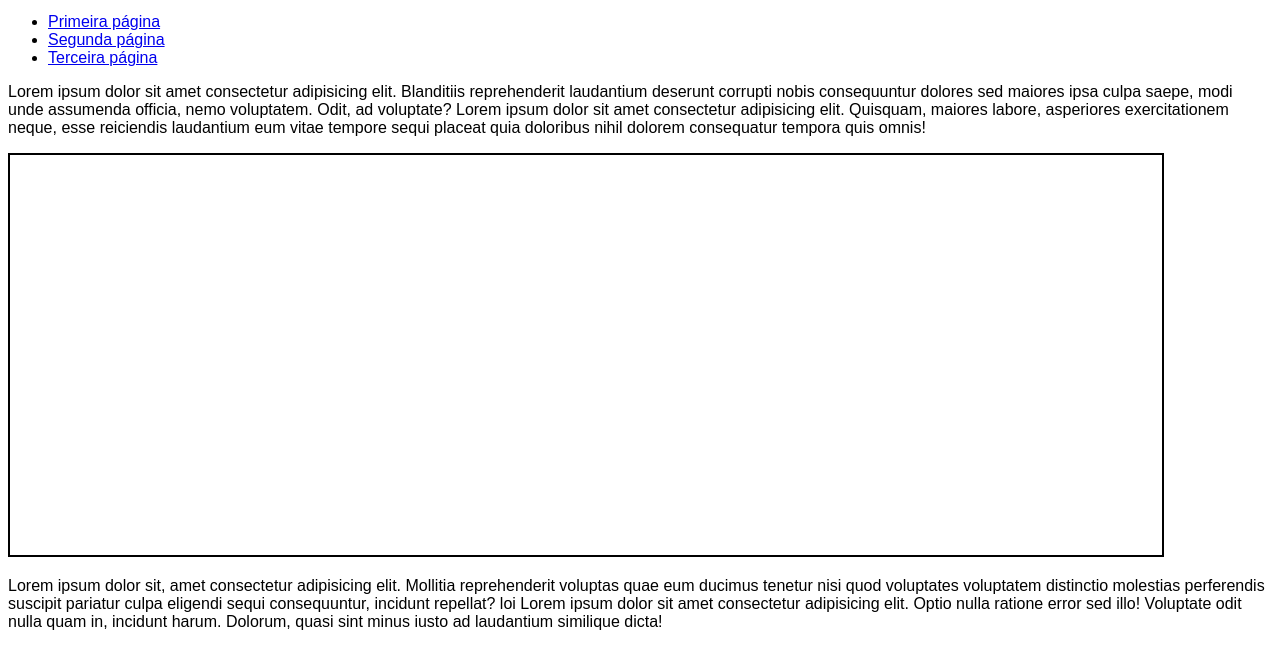
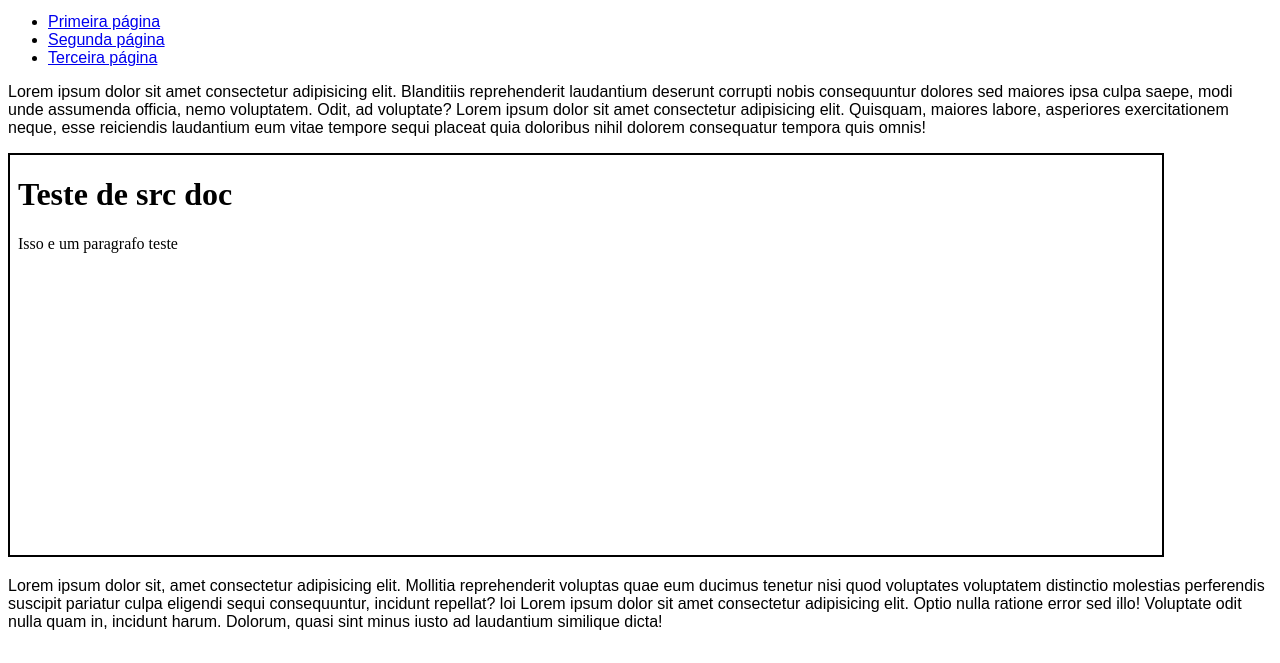
Before and after one commit to andregu14/html-css, a plain HTML site: page exercicios/ex024/iframe003.html in a window 1280 px wide. Shown: the part 137-800 px from the top of the page. Drawn offline with Linux system fonts and the light colour scheme.

Commit message:
Update iframe003.html

```diff
--- a/exercicios/ex024/iframe003.html
+++ b/exercicios/ex024/iframe003.html
@@ -30,7 +30,7 @@
 
     <p>Lorem ipsum dolor sit amet consectetur adipisicing elit. Blanditiis reprehenderit laudantium deserunt corrupti nobis consequuntur dolores sed maiores ipsa culpa saepe, modi unde assumenda officia, nemo voluptatem. Odit, ad voluptate? Lorem ipsum dolor sit amet consectetur adipisicing elit. Quisquam, maiores labore, asperiores exercitationem neque, esse reiciendis laudantium eum vitae tempore sequi placeat quia doloribus nihil dolorem consequatur tempora quis omnis!</p>
 
-    <iframe src="" name="frame">
+    <iframe srcdoc="<h1>Teste de src doc</h1><p>Isso e um paragrafo teste</p>" name="frame">
         <p>Seu navegador não é compativel com esse conteúdo</p>
     </iframe>
 
```
